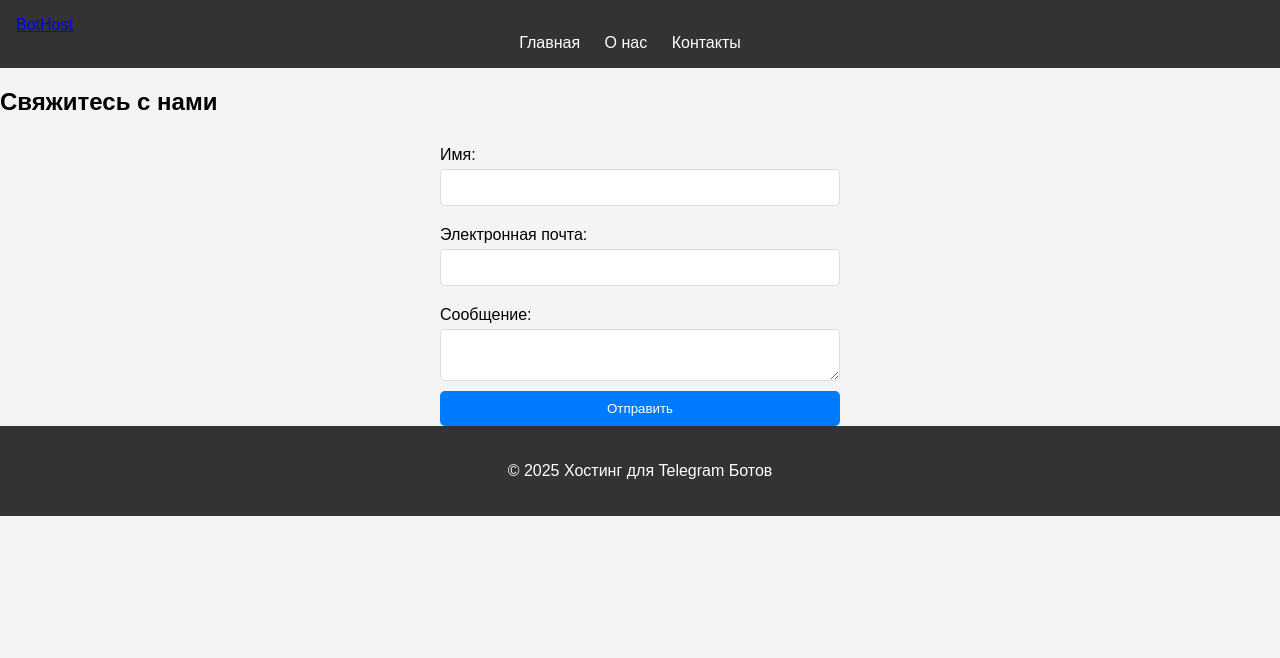
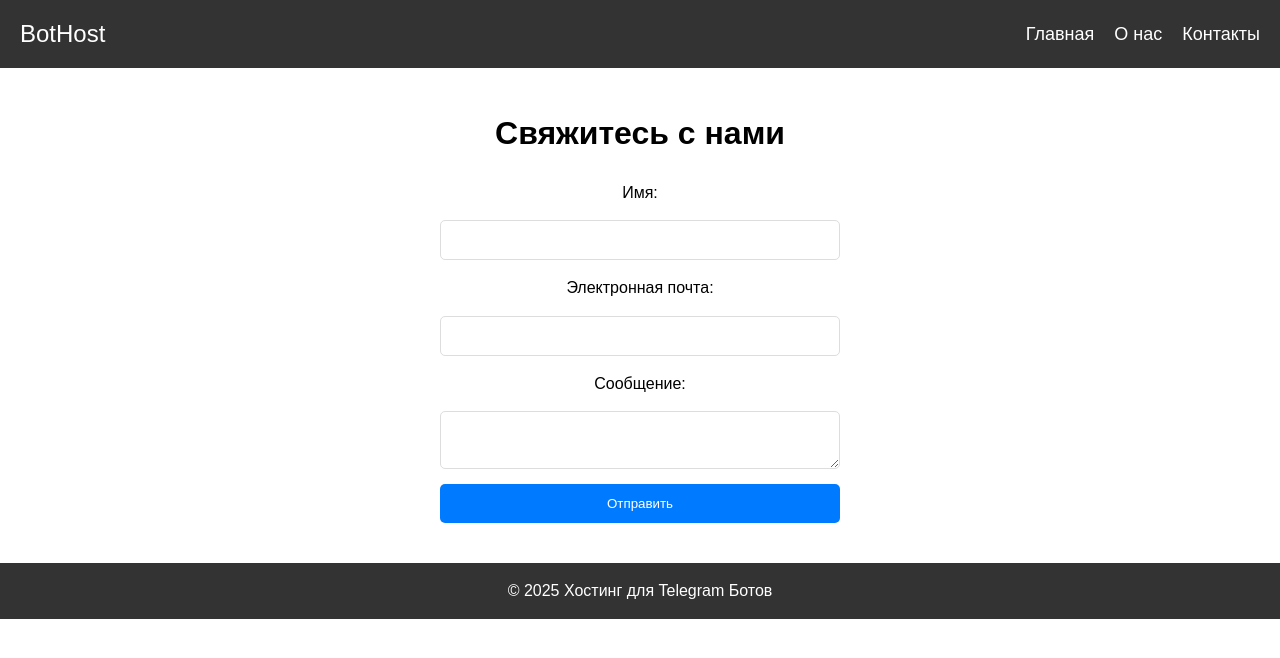
Before and after one commit to Nikolay1123770/Zavikbot, a plain HTML site: page contact.html in a window 1280 px wide. Drawn offline with Linux system fonts and the light colour scheme; files that its build step writes are made by us from their sources; files whose address does not match are found by name.

Commit message:
styles.css

```diff
--- a/styles.css
+++ b/styles.css
@@ -1,83 +1,149 @@
-/* styles.css */
-body {
-    font-family: Arial, sans-serif;
+/* Общие стили */
+* {
     margin: 0;
     padding: 0;
-    background-color: #f4f4f4;
+    box-sizing: border-box;
+}
+
+body {
+    font-family: 'Arial', sans-serif;
+    line-height: 1.6;
 }
 
 header {
     background-color: #333;
     color: white;
-    padding: 1em;
+    padding: 15px 0;
+    position: sticky;
+    top: 0;
+    z-index: 1000;
 }
 
-nav ul {
-    list-style-type: none;
-    margin: 0;
-    padding: 0;
-    text-align: center;
+nav {
+    display: flex;
+    justify-content: space-between;
+    align-items: center;
+    padding: 0 20px;
 }
 
-nav ul li {
-    display: inline;
-    margin-right: 20px;
-}
-
-nav ul li a {
+nav .logo a {
     color: white;
+    font-size: 24px;
     text-decoration: none;
 }
 
+.nav-links {
+    list-style: none;
+    display: flex;
+    gap: 20px;
+}
+
+.nav-links li a {
+    color: white;
+    text-decoration: none;
+    font-size: 18px;
+    transition: color 0.3s ease;
+}
+
+.nav-links li a:hover {
+    color: #00BFFF;
+}
+
+/* Гамбургер меню */
+.hamburger {
+    display: none;
+    flex-direction: column;
+    gap: 5px;
+}
+
+.hamburger .bar {
+    width: 30px;
+    height: 3px;
+    background-color: white;
+}
+
+@media (max-width: 768px) {
+    .nav-links {
+        display: none;
+        flex-direction: column;
+        gap: 10px;
+    }
+
+    .hamburger {
+        display: flex;
+    }
+}
+
+/* Основной контент */
 .hero {
     text-align: center;
-    padding: 50px 20px;
     background-color: #007BFF;
     color: white;
+    padding: 60px 20px;
+}
+
+.hero h1 {
+    font-size: 36px;
 }
 
 .cta-button {
     background-color: #28a745;
+    color: white;
     padding: 10px 20px;
-    color: white;
+    border-radius: 5px;
     text-decoration: none;
-    border-radius: 5px;
+    font-size: 18px;
+    transition: background-color 0.3s ease;
 }
 
-footer {
-    text-align: center;
-    padding: 20px;
-    background-color: #333;
-    color: white;
+.cta-button:hover {
+    background-color: #218838;
 }
 
-.contact form {
+/* О нас и Контакты */
+.about, .contact {
+    padding: 40px 20px;
+    text-align: center;
+}
+
+.about h2, .contact h2 {
+    font-size: 32px;
+    margin-bottom: 20px;
+}
+
+/* Форма контактов */
+form {
     display: flex;
     flex-direction: column;
+    gap: 15px;
     max-width: 400px;
     margin: 0 auto;
 }
 
-.contact label {
-    margin: 10px 0 5px;
-}
-
-.contact input, .contact textarea {
+form input, form textarea {
     padding: 10px;
-    margin-bottom: 10px;
+    font-size: 16px;
     border: 1px solid #ddd;
     border-radius: 5px;
 }
 
-.contact button {
-    padding: 10px;
+form button {
     background-color: #007BFF;
     color: white;
+    padding: 12px 20px;
     border: none;
     border-radius: 5px;
     cursor: pointer;
 }
 
-.contact button:hover {
+form button:hover {
     background-color: #0056b3;
 }
+
+/* Подвал */
+footer {
+    background-color: #333;
+    color: white;
+    text-align: center;
+    padding: 15px;
+}
```
